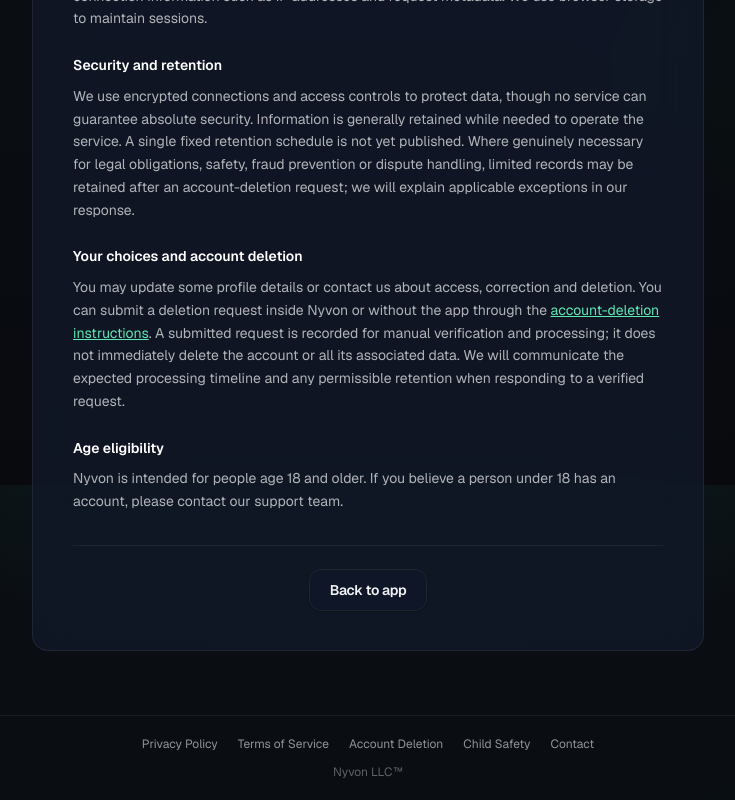
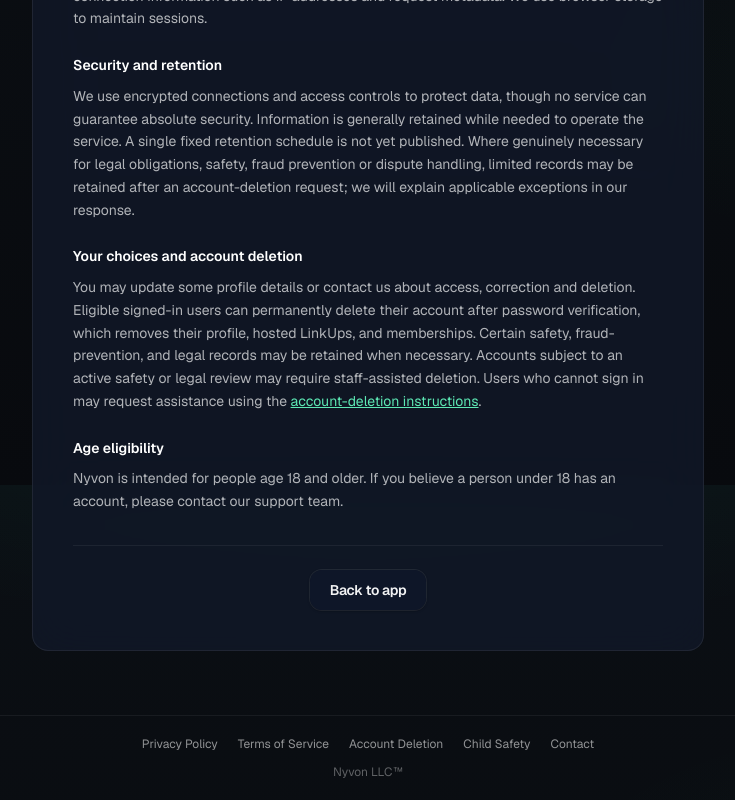
Before and after one commit to watch9collector-sys/LinkUp, a Next.js app: page /privacy in a window 1280 px wide. Shown: the part 1115-1915 px from the top of the page, without its empty margins (272-1007 px from the left). Built offline with nearby package versions, Linux system fonts and the light colour scheme; no server answers.

Commit message:
Explain immediate deletion and legitimate retention exceptions

```diff
--- a/app/privacy/page.tsx
+++ b/app/privacy/page.tsx
@@ -91,15 +91,16 @@ export default function PrivacyPage() {
           <h2 className="font-semibold text-white">Your choices and account deletion</h2>
           <p className="mt-2 text-white/68">
             You may update some profile details or contact us about access,
-            correction and deletion. You can submit a deletion request inside
-            Nyvon or without the app through the{" "}
+            correction and deletion. Eligible signed-in users can permanently
+            delete their account after password verification, which removes
+            their profile, hosted LinkUps, and memberships. Certain safety,
+            fraud-prevention, and legal records may be retained when necessary.
+            Accounts subject to an active safety or legal review may require
+            staff-assisted deletion. Users who cannot sign in may request
+            assistance using the{" "}
             <Link className="text-emerald-300 underline" href="/delete-account">
               account-deletion instructions
             </Link>.
-            A submitted request is recorded for manual verification and processing;
-            it does not immediately delete the account or all its associated data.
-            We will communicate the expected processing timeline and any
-            permissible retention when responding to a verified request.
           </p>
         </section>
 
```
